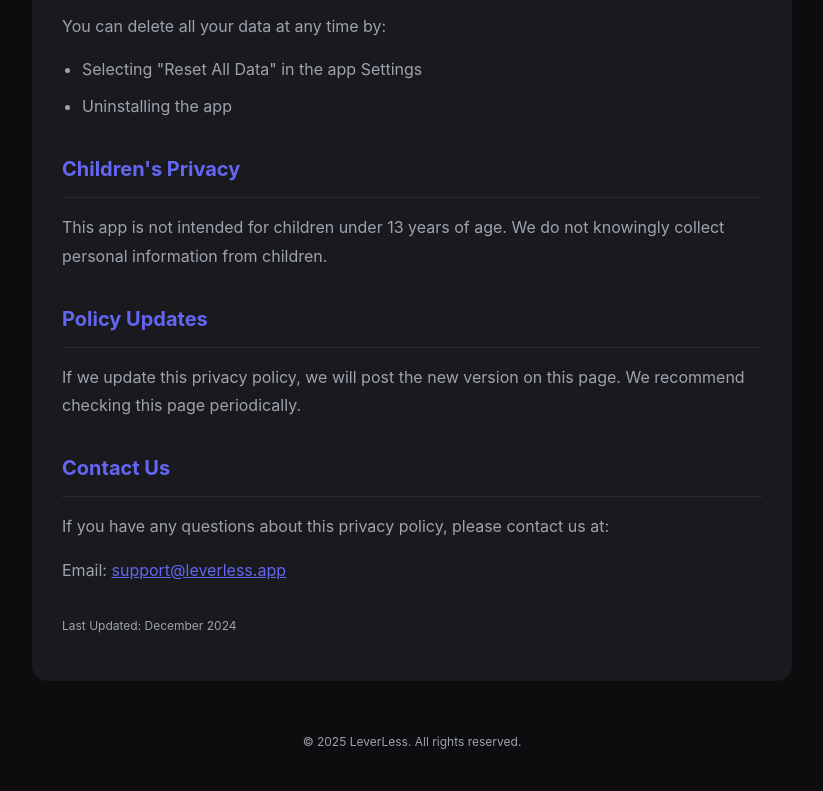
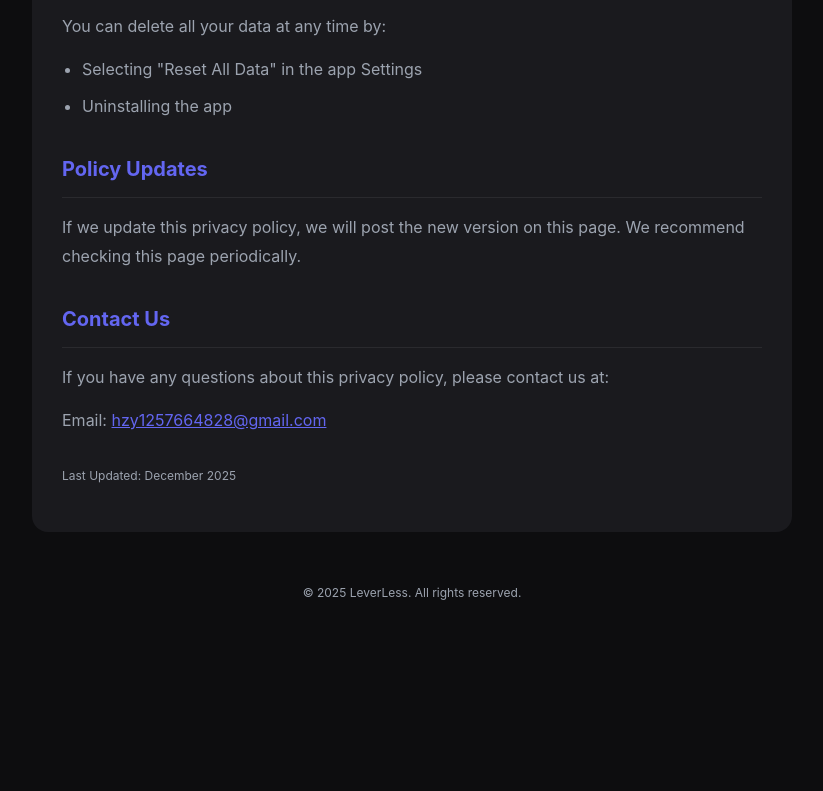
Before and after one commit to coderhzy/lever-privacy-policy, a plain HTML site: page index.html in a window 1280 px wide. Shown: the part 1646-2437 px from the top of the page, without its empty margins (228-1051 px from the left). After the commit the page ends 2344 px from the top, so only its background shows below. Drawn offline with Linux system fonts and the light colour scheme.

Commit message:
feat(修改代码): ✨ 修改代码

```diff
--- a/index.html
+++ b/index.html
@@ -225,15 +225,13 @@
                 <li>直接卸载应用</li>
             </ul>
 
-            <h2>儿童隐私</h2>
-            <p>本应用不面向 13 岁以下儿童。我们不会故意收集儿童的个人信息。</p>
-
             <h2>隐私政策更新</h2>
             <p>如果我们更新隐私政策，将在此页面发布新版本。建议您定期查看本页面。</p>
 
             <h2>联系我们</h2>
             <p>如果您对本隐私政策有任何疑问，请通过以下方式联系我们：</p>
-            <p>邮箱：<a href="mailto:support@leverless.app" style="color: var(--primary);">hzy1257664828@gmail.com</a></p>
+            <p>邮箱：<a href="mailto:hzy1257664828@gmail.com" style="color: var(--primary);">hzy1257664828@gmail.com</a>
+            </p>
 
             <p style="margin-top: 30px; font-size: 12px;">最后更新：2025 年 12 月</p>
         </div>
@@ -286,20 +284,17 @@
                 <li>Uninstalling the app</li>
             </ul>
 
-            <h2>Children's Privacy</h2>
-            <p>This app is not intended for children under 13 years of age. We do not knowingly collect personal
-                information from children.</p>
-
             <h2>Policy Updates</h2>
             <p>If we update this privacy policy, we will post the new version on this page. We recommend checking this
                 page periodically.</p>
 
             <h2>Contact Us</h2>
             <p>If you have any questions about this privacy policy, please contact us at:</p>
-            <p>Email: <a href="mailto:support@leverless.app" style="color: var(--primary);">support@leverless.app</a>
+            <p>Email: <a href="mailto:hzy1257664828@gmail.com"
+                    style="color: var(--primary);">hzy1257664828@gmail.com</a>
             </p>
 
-            <p style="margin-top: 30px; font-size: 12px;">Last Updated: December 2024</p>
+            <p style="margin-top: 30px; font-size: 12px;">Last Updated: December 2025</p>
         </div>
 
         <div class="footer">
```
